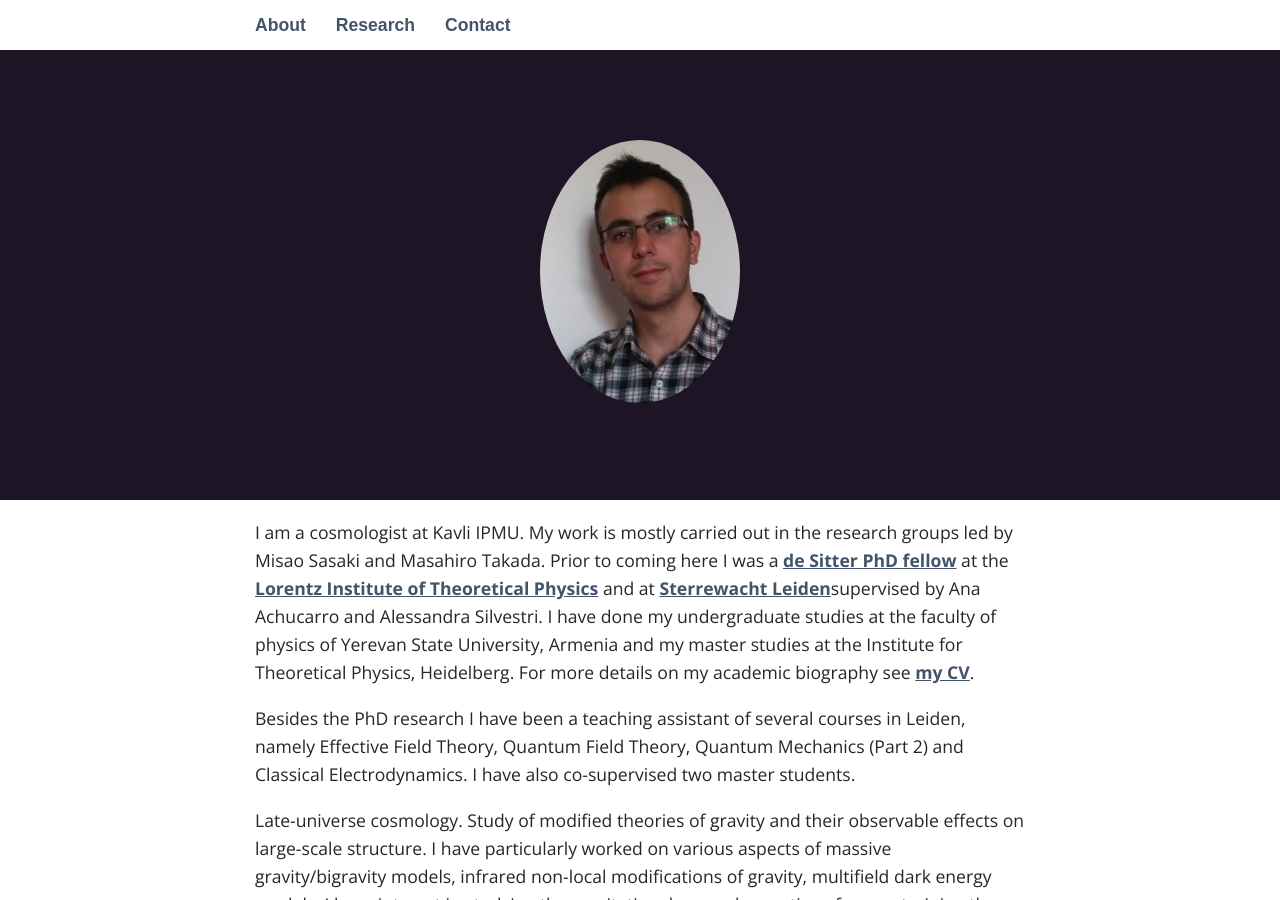
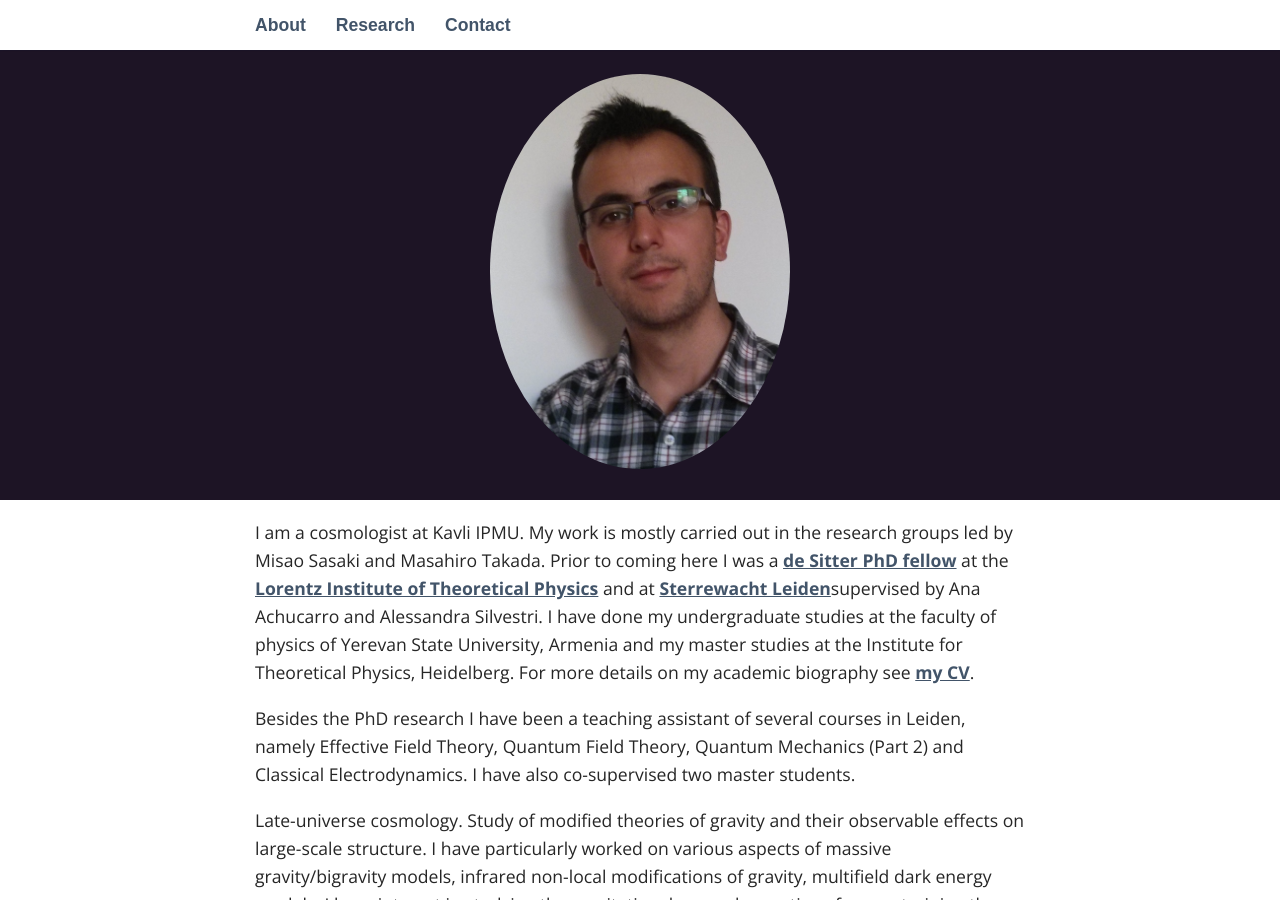
Before and after one commit to valerivardanyan/valerivardanyan.github.io, a Jekyll site: the page built from _pages/01_about.md, in a window 1280 px wide and 900 px high. Built offline with Jekyll 4.4.1, drawn with Linux system fonts in a browser that asks for light colours; some web fonts are replaced.

Commit message:
Some changes.

```diff
--- a/_includes/header_about.html
+++ b/_includes/header_about.html
@@ -21,6 +21,6 @@
 
 <header>
 	<figure>
-		<img src="/files/Prof_Pic.jpg" style="width:200px">
+		<img src="/files/Prof_Pic.jpg" style="width:300px">
 	</figure>
 </header>
```
